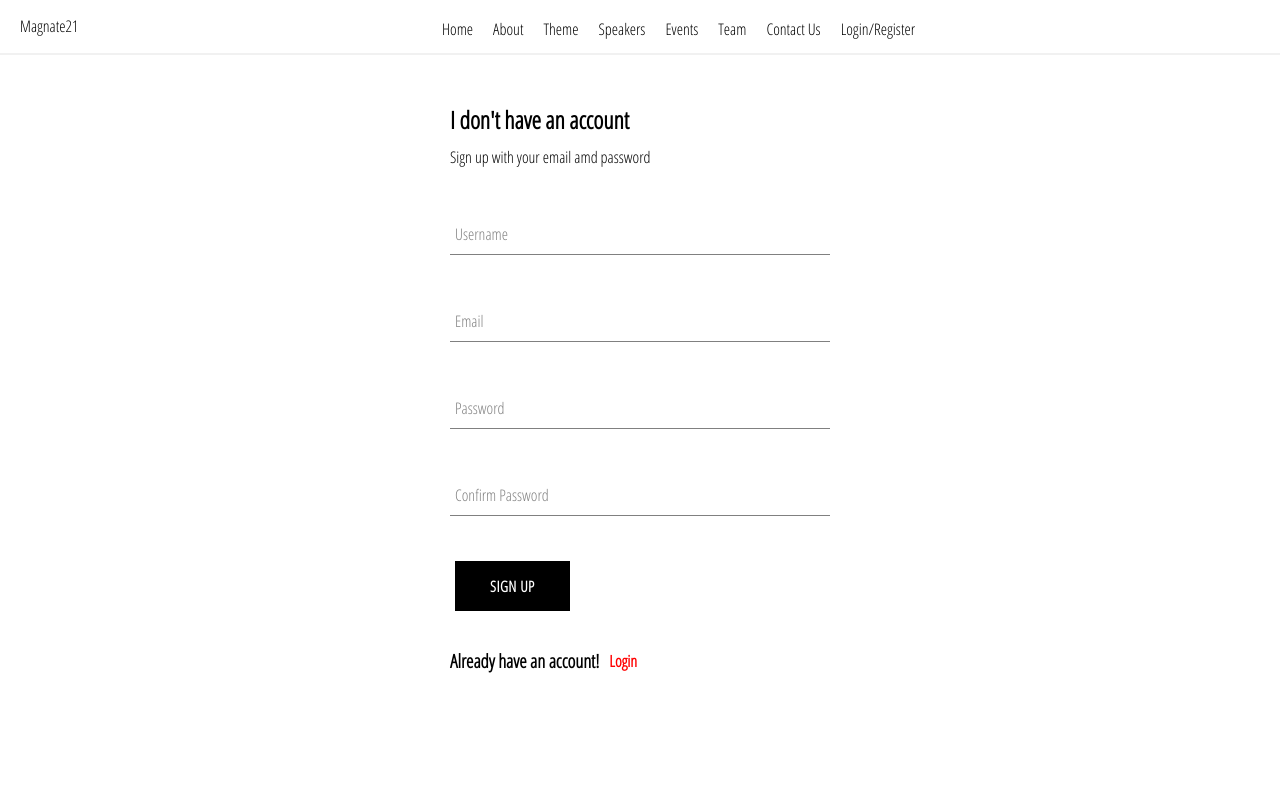
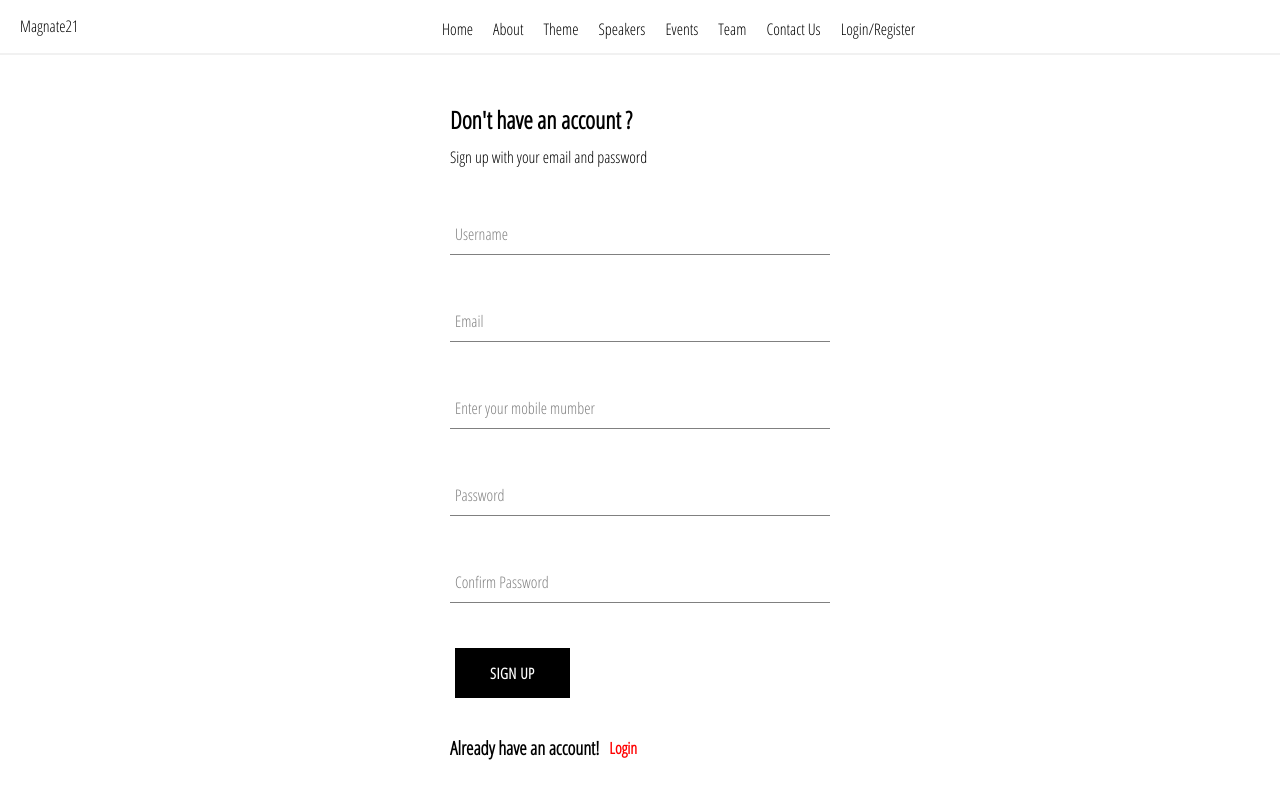
Before and after one commit to omtayade/Magnate21, a React (Create React App) app: page /signup in a window 1280 px wide. Built offline with nearby package versions, Linux system fonts and the light colour scheme; no server answers.

Commit message:
Registerd button color changes

```diff
--- a/src/App.js
+++ b/src/App.js
@@ -35,8 +35,7 @@ class App extends React.Component {
 
       const userRef = await  createUserProfile(userAuth);  //App.js me createuserProfile user ko database me dalne ka kaam nahi kar raha hai vo to signup compo me hi ho jaata hai  ,yaha pe ye bas database me already stored user ka userRef bhej raha hai taki ham apne state me daal sake,
 
-      const emailverified =userAuth.emailVerified;
-      console.log(emailverified)
+
 
         userRef.onSnapshot(snapShot =>{
           setCurrentUser({
--- a/src/components/event-cards/Card.css
+++ b/src/components/event-cards/Card.css
@@ -53,7 +53,7 @@
   padding: 5px;
   font-size: 15px;
   background-color: transparent;
-  border: 1px solid rgb(255, 102, 0);
+  border: 1px solid #ff6600ec;
   border-radius: 5px;
 }
 
--- a/src/components/event-cards/Card.js
+++ b/src/components/event-cards/Card.js
@@ -17,6 +17,7 @@ function Card({title , children, CurrentUser}) {
     const [open, setOpen] = useState(false);
 
     const [isRegister, setisRegister] = useState(false);
+    const [BtnColor , setBtnColor] = useState(false);
 
     const fetchEvents =async() =>{
         if (auth.currentUser){
@@ -24,6 +25,7 @@ function Card({title , children, CurrentUser}) {
             const snapShot = await eventRef.get();
             if(snapShot.exists){
                 setisRegister(true);
+                setBtnColor(true);
             }
         }
         return 1;
@@ -42,6 +44,7 @@ function Card({title , children, CurrentUser}) {
                     if(isRegister==false){
                        await createEventsCollection(title , CurrentUser);
                         setisRegister(true);
+                        setBtnColor(true);
                     }
                 }
                 catch(error){
@@ -73,7 +76,7 @@ function Card({title , children, CurrentUser}) {
 
             <div className="card__footer">
                 <div className="card__btn__holder">
-                    <div className="card__btn" onClick={handleClick}>
+                    <div className="card__btn" style={ BtnColor?{backgroundColor:"rgb(255, 102, 0)" , color: "black"}:null} onClick={handleClick}>
                         {isRegister ? "Registered" : "Register"}
                     </div>
                 </div>
--- a/src/firebase/firebase.utils.js
+++ b/src/firebase/firebase.utils.js
@@ -48,12 +48,12 @@ export const createUserProfile = async (userAuth, additionalData) => {
 
 export const createEventsCollection = async (title , CurrentUser) => {
   const userAuth =firebase.auth().currentUser;
-  const { email } =userAuth;
-   const {displayName}=CurrentUser;
+
+  const {displayName , email , phone}=CurrentUser;
   const registeredAt = new Date();
 
   const eventRef = firestore.doc(`users/${firebase.auth().currentUser.uid}/events/${title}`)
-  const eventWiseCollectionRef = firestore.doc(`events/${title}/users/${displayName}`)
+  const eventWiseCollectionRef = firestore.doc(`events/${title}/users/${userAuth.uid}`)
 
   try{
         await eventRef.set({
@@ -62,6 +62,7 @@ export const createEventsCollection = async (title , CurrentUser) => {
         await eventWiseCollectionRef.set({
         displayName,
         email,
+        phone,
         registeredAt
         });
 
--- a/src/pages/Sign-up/sign-up.component.jsx
+++ b/src/pages/Sign-up/sign-up.component.jsx
@@ -18,6 +18,7 @@ class SignUp extends React.Component{
      this.state={
          displayName:'',
          email:'',
+         phone:'',
          password:'',
          confirmPassword:'',
 
@@ -44,7 +45,7 @@ class SignUp extends React.Component{
         event.preventDefault();
 
 
-        const {displayName , email , password , confirmPassword} = this.state;
+        const {displayName , email ,phone ,  password , confirmPassword} = this.state;
 
         if(password != confirmPassword ) {
             alert("Passwords don't match , Re-enter password !")
@@ -53,11 +54,12 @@ class SignUp extends React.Component{
 
         try{
            const {user} = await auth.createUserWithEmailAndPassword(email ,password);
-             await createUserProfile(user , {displayName});
+             await createUserProfile(user , {displayName , phone} );
 
             this.setState({
             displayName:'',
             email:'',
+            phone:'',
             password:'',
             confirmPassword:''
             });
@@ -81,15 +83,16 @@ class SignUp extends React.Component{
 
     render(){
 
-        const {displayName , email , password , confirmPassword } = this.state;
+        const {displayName , email ,phone ,  password , confirmPassword  } = this.state;
         return(
             <div className="box">
                 <div className='signup'>
-                    <h2  className='title' style={{color:"black"}}>I don't have an account</h2>
-                    <span style={{color:"black"}}>Sign up with your email amd password</span>
+                    <h2  className='title' style={{color:"black"}}>Don't have an account ?</h2>
+                    <span style={{color:"black"}}>Sign up with your email and password</span>
                     <form className='sign-up-form' onSubmit={this.handleSubmit} >
                         <FormInput type="text" name="displayName" label="Username" value={displayName} handleChange={this.handleChange} required />
                         <FormInput type="email" name="email" label="Email" value={email} handleChange={this.handleChange} required />
+                        <FormInput type="text" name="phone" label="Enter your mobile mumber" value={phone} handleChange={this.handleChange} required />
                         <FormInput type="password" name="password" label="Password" value={password} handleChange={this.handleChange} required />
                         <FormInput type="password" name="confirmPassword" label="Confirm Password" value={confirmPassword} handleChange={this.handleChange} required />
                         <CustomButton type='submit' onClick={() => this.setState({open:true})}>SIGN UP</CustomButton>
```
